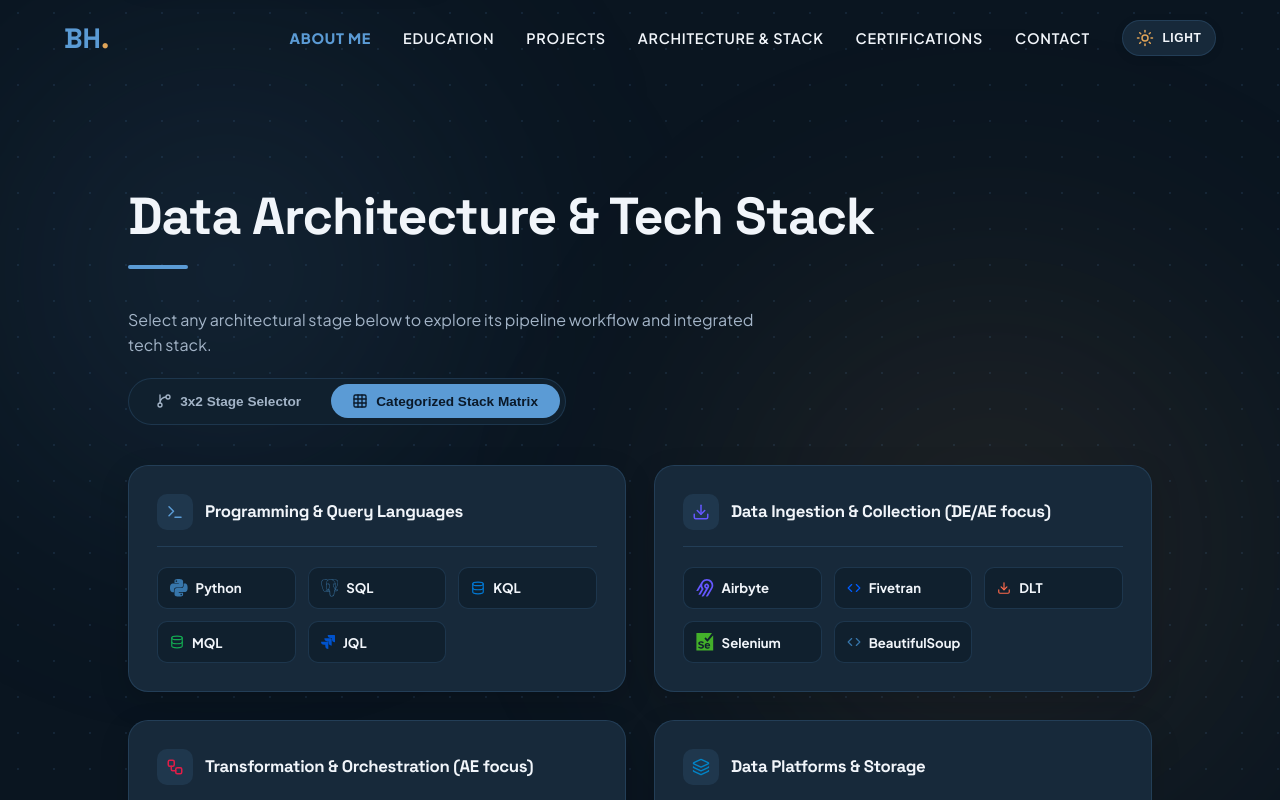
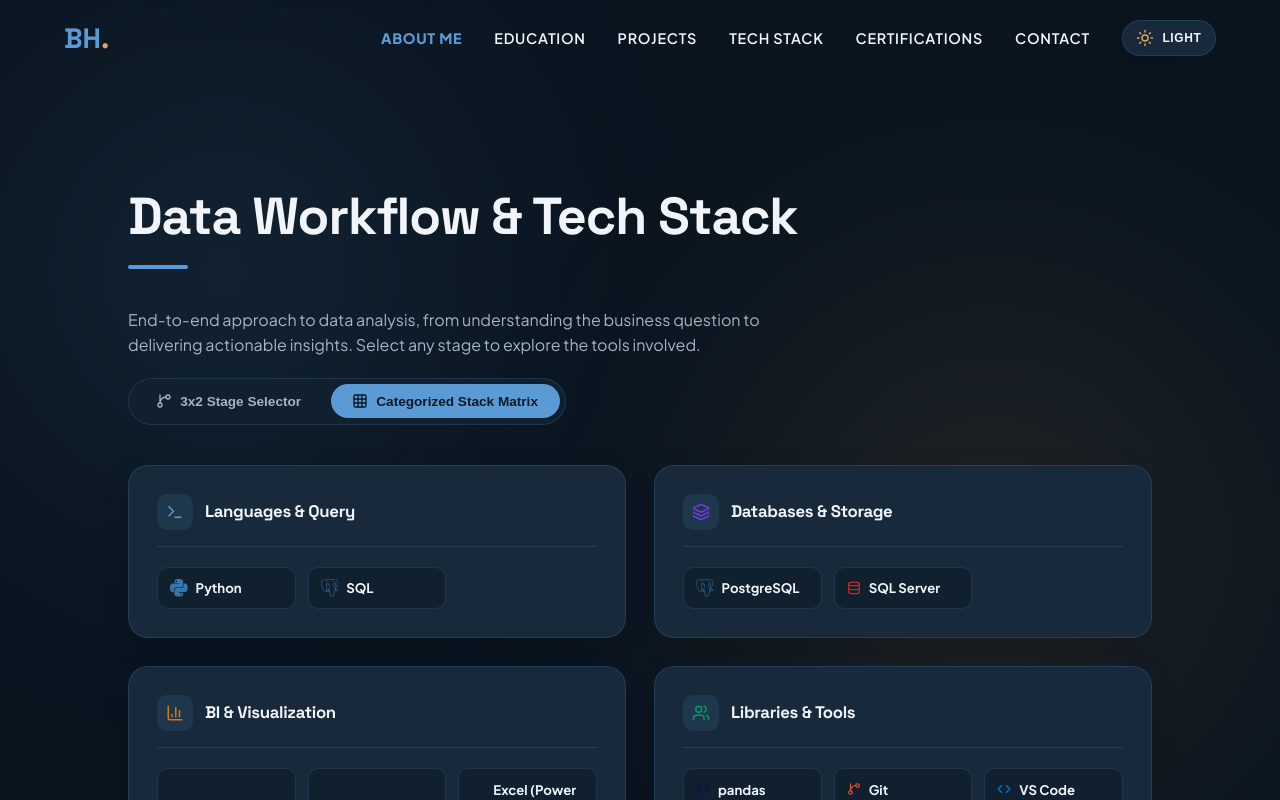
Before and after one commit to BuiHang-stp/Data-Analytics-Portfolio, a React (Vite) app: page / in a window 1280 px wide. Both pictures are taken after a click on the button "Categorized Stack Matrix". Shown: the part 2849-3649 px from the top of the page. Built offline with nearby package versions, Linux system fonts and the light colour scheme.

Commit message:
Update Data Workflow & Tech Stack

```diff
--- a/index.html
+++ b/index.html
@@ -5,7 +5,7 @@
   <meta charset="UTF-8" />
   <link rel="icon" type="image/png" href="/favicon.png" />
   <meta name="viewport" content="width=device-width, initial-scale=1.0" />
-  <title>BuiHang | Fresher Data Analyst</title>
+  <title>Bui Hang | Data Analyst Portfolio</title>
   <meta name="description"
     content="Portfolio of Bùi Thu Hằng - Fresher Data Analyst" />
 
--- a/src/App.jsx
+++ b/src/App.jsx
@@ -3,7 +3,7 @@
 import AboutMe from './components/AboutMe';
 import Education from './components/Education';
 import Projects from './components/Projects';
-import ArchitectureFlow from './components/ArchitectureFlow';
+import DataWorkflow from './components/DataWorkflow';
 import Certifications from './components/Certifications';
 import Contact from './components/Contact';
 import ScrollToTop from './components/ScrollToTop';
@@ -28,7 +28,7 @@
         <AboutMe />
         <Education />
         <Projects />
-        <ArchitectureFlow />
+        <DataWorkflow />
         <Certifications />
         <Contact />
       </main>
--- a/src/components/ArchitectureFlow.jsx
+++ b/src/components/DataWorkflow.jsx
@@ -1,238 +1,163 @@
 import React, { useState } from 'react';
 import {
-  Database, Terminal, Cloud, BarChart3, Workflow,
-  PieChart, Code, Download, Layers, ShieldCheck,
-  Eye, FileText, Layout, Users, ArrowRight, Activity, CheckCircle2,
-  Grid, GitBranch, ArrowLeft
+  Database, Terminal, BarChart3, Code, Download, Layers,
+  Eye, FileText, Users, ArrowRight, CheckCircle2,
+  Grid, GitBranch, ArrowLeft, MessageSquare
 } from 'lucide-react';
-import {
-  SiPython, SiPostgresql, SiDbt, SiApacheairflow, SiSnowflake,
-  SiDatabricks, SiSupabase, SiApachespark, SiAirbyte, SiSelenium,
-  SiGooglecloud, SiGooglebigquery, SiLooker, SiApachesuperset,
-  SiMetabase, SiGoogleanalytics, SiJira, SiConfluence, SiFigma,
-  SiNotion, SiDbeaver, SiMongodb
-} from 'react-icons/si';
+import { SiPython, SiPostgresql } from 'react-icons/si';
 
-export default function ArchitectureFlow() {
+export default function DataWorkflow() {
   const [activeStep, setActiveStep] = useState(0);
   const [viewMode, setViewMode] = useState('pipeline'); // 'pipeline' | 'matrix'
 
   // Stage-by-stage pipeline flow (6 stages for 3x2 Selector Grid)
   const flowSteps = [
     {
-      id: 'ingestion',
-      stage: '01. Ingestion',
-      title: 'Sources & Ingestion',
-      icon: <Download size={22} color="var(--primary)" />,
-      accentColor: 'var(--primary)',
+      id: 'business',
+      stage: '01. Business Understanding',
+      title: 'Business Understanding',
+      icon: <MessageSquare size={22} color="#B07A00" />,
+      accentColor: '#B07A00',
       tools: [
-        { name: 'Airbyte', icon: <SiAirbyte color="#6557FF" /> },
-        { name: 'Fivetran', icon: <Code size={14} color="#005DFF" /> },
-        { name: 'DLT', icon: <Download size={14} color="#FF694B" /> },
-        { name: 'Selenium', icon: <SiSelenium color="#43B02A" /> },
-        { name: 'BeautifulSoup', icon: <Code size={14} color="#3776AB" /> },
-        { name: 'Python ETL', icon: <SiPython color="#3776AB" /> },
-        { name: 'PostgreSQL / MySQL', icon: <SiPostgresql color="#336791" /> },
+        { name: 'Stakeholder Discussion', icon: <Users size={14} color="var(--primary)" /> },
+        { name: 'Requirement Analysis', icon: <FileText size={14} color="#6B7280" /> },
       ],
-      tagline: 'Multi-source Data Extraction & Ingestion',
-      description: 'Extracting high-volume transactional logs, payment streams, and e-commerce APIs across VNPAY, GPBank, and UpBase systems.',
+      tagline: 'From Business Questions to Analytical Problems',
+      description: 'Understanding stakeholder needs and business context, then translating open-ended business questions into concrete analytical problems.',
       highlights: [
-        'Automated CDC (Change Data Capture) & batch syncs',
-        'Partitioned daily raw file extraction to cloud storage',
-        'API & Web Scraping (Selenium / BeautifulSoup)'
+        'Clarifying business needs & context',
+        'Framing analytical questions',
+        'Defining success metrics'
+      ]
+    },
+    {
+      id: 'collection',
+      stage: '02. Data Collection',
+      title: 'Sources & Collection',
+      icon: <Download size={22} color="#2563C7" />,
+      accentColor: '#2563C7',
+      tools: [
+        { name: 'Excel', icon: <FileText size={14} color="#217346" /> },
+        { name: 'CSV', icon: <FileText size={14} color="#6B7280" /> },
+      ],
+      tagline: 'Gathering Raw Datasets',
+      description: 'Collecting data from CSV/Excel files and publicly available sources, preparing the initial data intake for downstream analysis.',
+      highlights: [
+        'Gathering raw datasets from multiple sources',
+        'Initial data intake & consolidation',
+        'Documenting source provenance'
+      ]
+    },
+    {
+      id: 'profiling',
+      stage: '03. Profiling & Cleaning',
+      title: 'Data Profiling & Cleaning',
+      icon: <Eye size={22} color="#C85A5A" />,
+      accentColor: '#C85A5A',
+      tools: [
+        { name: 'Python', icon: <SiPython color="#3776AB" /> },
+        { name: 'pandas', icon: <Code size={14} color="#150458" /> },
+      ],
+      tagline: 'Data Quality & Consistency',
+      description: 'Exploring the data, running quality checks (nulls, duplicates, inconsistent values) and cleaning it into a reliable analytical dataset.',
+      highlights: [
+        'Data profiling & quality checks',
+        'Handling missing / inconsistent values',
+        'Deduplication & type standardization'
       ]
     },
     {
       id: 'storage',
-      stage: '02. Warehousing',
-      title: 'Platforms & Warehouses',
-      icon: <Layers size={22} color="#0284C7" />,
-      accentColor: '#0284C7',
+      stage: '04. Storage & Modeling',
+      title: 'Storage & Data Modeling',
+      icon: <Database size={22} color="#7652B8" />,
+      accentColor: '#7652B8',
       tools: [
-        { name: 'BigQuery', icon: <SiGooglebigquery color="#3367D6" /> },
-        { name: 'Snowflake', icon: <SiSnowflake color="#29B5E8" /> },
-        { name: 'Databricks', icon: <SiDatabricks color="#FF3621" /> },
         { name: 'PostgreSQL', icon: <SiPostgresql color="#336791" /> },
-        { name: 'GCP', icon: <SiGooglecloud color="#4285F4" /> },
-        { name: 'AWS', icon: <Cloud size={14} color="#FF9900" /> },
-        { name: 'Azure', icon: <Cloud size={14} color="#0078D4" /> },
-        { name: 'Supabase', icon: <SiSupabase color="#3ECF8E" /> },
-        { name: 'MongoDB', icon: <SiMongodb color="#13AA52" /> }
+        { name: 'SQL Server', icon: <Database size={14} color="#CC2927" /> },
+        { name: 'SQL', icon: <SiPostgresql color="#336791" /> },
       ],
-      tagline: 'Enterprise Cloud Data Warehousing',
-      description: 'Centralized cloud data warehouses serving as the single source of truth for all business and financial analytics domains.',
+      tagline: 'Layered Design & Star Schema',
+      description: 'Organizing data across raw → staging → marts layers, and designing star schemas with dimension and fact tables for analytical workloads.',
       highlights: [
-        'Separation of compute & storage for cost optimization',
-        'Role-based access control (RBAC) & data security',
-        'Clustered & partitioned tables for sub-second query performance'
+        'Layered design (raw / staging / marts)',
+        'Star schema (dimension & fact tables)',
+        'Data quality tests'
       ]
     },
     {
-      id: 'transformation',
-      stage: '03. Transformation',
-      title: 'dbt & Data Engineering',
-      icon: <Workflow size={22} color="#E11D48" />,
-      accentColor: '#E11D48',
+      id: 'analysis',
+      stage: '05. Analytics & Insights',
+      title: 'SQL Analysis',
+      icon: <Terminal size={22} color="#00875A" />,
+      accentColor: '#00875A',
       tools: [
-        { name: 'dbt Core/Cloud', icon: <SiDbt color="#FF694B" /> },
-        { name: 'Apache Spark', icon: <SiApachespark color="#E25A1C" /> },
         { name: 'SQL', icon: <SiPostgresql color="#336791" /> },
         { name: 'Python', icon: <SiPython color="#3776AB" /> },
-        { name: 'GitHub Actions', icon: <ShieldCheck size={14} color="var(--primary)" /> },
       ],
-      tagline: 'Kimball Dimensional Modeling & Testing',
-      description: 'Transforming raw schemas into production-ready Data Marts (Staging → Intermediate → Marts) with full CI/CD testing.',
+      tagline: 'Business-Question-Driven Queries',
+      description: 'Writing analytical queries to answer business questions and running statistical tests to validate patterns and hypotheses in the data.',
       highlights: [
-        'Automated dbt test assertions & documentation deployments',
-        'Star-schema & Snowflake dimensional data modeling',
-        'Slim CI PR checks via GitHub Actions'
+        'Business-question-driven queries',
+        'CTEs & window functions',
+        'Statistical testing'
       ]
     },
     {
-      id: 'orchestration',
-      stage: '04. Orchestration',
-      title: 'Workflow Orchestration',
-      icon: <Activity size={22} color="#7C3AED" />,
-      accentColor: '#7C3AED',
-      tools: [
-        { name: 'Apache Airflow', icon: <SiApacheairflow color="#017CEE" /> },
-        { name: 'Astronomer', icon: <Workflow size={14} color="#23D9FF" /> },
-        { name: 'Dagster', icon: <Workflow size={14} color="#1890FF" /> },
-        { name: 'Kestra', icon: <Workflow size={14} color="#FF6B6B" /> },
-        { name: 'Mage', icon: <Code size={14} color="#9D4EDD" /> }
-      ],
-      tagline: 'DAG Execution & Monitoring',
-      description: 'Scheduling complex DAG dependencies with SLA alerts, automatic retries, and real-time pipeline monitoring.',
-      highlights: [
-        'Modular Python DAG definitions & custom operators',
-        'Slack/Email alert triggers on pipeline failure',
-        'Backfill capability for historical data re-processing'
-      ]
-    },
-    {
-      id: 'serving',
-      stage: '05. BI & Analytics',
-      title: 'Executive BI & Serving',
-      icon: <BarChart3 size={22} color="#059669" />,
-      accentColor: '#059669',
+      id: 'visualization',
+      stage: '06. Visualization',
+      title: 'BI & Reporting',
+      icon: <BarChart3 size={22} color="#C76500" />,
+      accentColor: '#C76500',
       tools: [
         { name: 'Power BI', icon: <BarChart3 size={14} color="#F2C811" /> },
-        { name: 'Looker Studio', icon: <SiLooker color="#4285F4" /> },
-        { name: 'Superset', icon: <SiApachesuperset color="#00A2D3" /> },
-        { name: 'Metabase', icon: <SiMetabase color="#509EE3" /> },
-        { name: 'GA4 / Analytics', icon: <SiGoogleanalytics color="#E37400" /> },
-        { name: 'SmartLook', icon: <Eye size={14} color="#FF6B35" /> }
+        { name: 'DAX', icon: <Code size={14} color="#185ABD" /> },
+        { name: 'Excel', icon: <FileText size={14} color="#217346" /> },
       ],
-      tagline: 'Actionable Business Intelligence',
-      description: 'Delivering real-time executive dashboards, Cohort retention analysis, and financial KPIs for business decision-makers.',
+      tagline: 'From Data to Actionable Insight',
+      description: 'Building interactive dashboards and reports that turn analytical results into insights business teams can act on.',
       highlights: [
-        'Automated semantic model refreshes',
-        'Interactive drill-down reports & executive KPIs',
-        'Self-service analytics for business teams'
-      ]
-    },
-    {
-      id: 'collaboration',
-      stage: '06. Dev & Ops',
-      title: 'Productivity & Collaboration',
-      icon: <Users size={22} color="#D97706" />,
-      accentColor: '#D97706',
-      tools: [
-        { name: 'Jira', icon: <SiJira color="#0052CC" /> },
-        { name: 'Confluence', icon: <SiConfluence color="#0052CC" /> },
-        { name: 'Figma', icon: <SiFigma color="#F24E1E" /> },
-        { name: 'VS Code', icon: <Code size={14} color="#007ACC" /> },
-        { name: 'DBeaver', icon: <SiDbeaver color="#382923" /> },
-        { name: 'Excel', icon: <FileText size={14} color="#217346" /> },
-        { name: 'Notion', icon: <SiNotion color="#000000" /> }
-      ],
-      tagline: 'Cross-functional Agile Workflow',
-      description: 'Utilizing modern developer tooling, documentation standards, and agile collaboration platforms for team efficiency.',
-      highlights: [
-        'Agile sprint planning with Jira & Confluence',
-        'UI/UX wireframing for BI dashboards with Figma',
-        'Clean documentation in Notion & Markdown'
+        'Interactive dashboards',
+        'DAX measures',
+        'Actionable business insights'
       ]
     }
   ];
 
-  // Full Categorized Tech Stack Matrix Data
+  // Categorized Tech Stack Matrix Data
   const techCategories = [
     {
-      category: "Programming & Query Languages",
+      category: "Languages & Query",
       icon: <Terminal size={18} color="var(--primary)" />,
       items: [
         { name: "Python", icon: <SiPython color="#3776AB" /> },
-        { name: "SQL", icon: <SiPostgresql color="#336791" /> },
-        { name: "KQL", icon: <Database size={14} color="#0078D4" /> },
-        { name: "MQL", icon: <Database size={14} color="#13AA52" /> },
-        { name: "JQL", icon: <SiJira size={14} color="#0052CC" /> }
+        { name: "SQL", icon: <SiPostgresql color="#336791" /> }
       ]
     },
     {
-      category: "Data Ingestion & Collection (DE/AE focus)",
-      icon: <Download size={18} color="#6557FF" />,
+      category: "Databases & Storage",
+      icon: <Layers size={18} color="#7C3AED" />,
       items: [
-        { name: "Airbyte", icon: <SiAirbyte color="#6557FF" /> },
-        { name: "Fivetran", icon: <Code size={14} color="#005DFF" /> },
-        { name: "DLT", icon: <Download size={14} color="#FF694B" /> },
-        { name: "Selenium", icon: <SiSelenium color="#43B02A" /> },
-        { name: "BeautifulSoup", icon: <Code size={14} color="#3776AB" /> }
+        { name: "PostgreSQL", icon: <SiPostgresql color="#336791" /> },
+        { name: "SQL Server", icon: <Database size={14} color="#CC2927" /> }
       ]
     },
     {
-      category: "Transformation & Orchestration (AE focus)",
-      icon: <Workflow size={18} color="#E11D48" />,
+      category: "BI & Visualization",
+      icon: <BarChart3 size={18} color="#D97706" />,
       items: [
-        { name: "dbt", icon: <SiDbt color="#FF694B" /> },
-        { name: "Airflow", icon: <SiApacheairflow color="#017CEE" /> },
-        { name: "Astronomer", icon: <Workflow size={14} color="#23D9FF" /> },
-        { name: "Apache Spark", icon: <SiApachespark color="#E25A1C" /> },
-        { name: "Dagster", icon: <Workflow size={14} color="#1890FF" /> },
-        { name: "Kestra", icon: <Workflow size={14} color="#FF6B6B" /> },
-        { name: "Mage", icon: <Code size={14} color="#9D4EDD" /> }
+        { name: "Power BI", icon: <BarChart3 size={14} color="#F2C811" /> },
+        { name: "DAX", icon: <Code size={14} color="#185ABD" /> },
+        { name: "Excel (Power Query, PivotTables)", icon: <FileText size={14} color="#217346" /> }
       ]
     },
     {
-      category: "Data Platforms & Storage",
-      icon: <Layers size={18} color="#0284C7" />,
+      category: "Libraries & Tools",
+      icon: <Users size={18} color="#059669" />,
       items: [
-        { name: "GCP", icon: <SiGooglecloud color="#4285F4" /> },
-        { name: "AWS", icon: <Cloud size={14} color="#FF9900" /> },
-        { name: "Azure", icon: <Cloud size={14} color="#0078D4" /> },
-        { name: "BigQuery", icon: <SiGooglebigquery color="#3367D6" /> },
-        { name: "Snowflake", icon: <SiSnowflake color="#29B5E8" /> },
-        { name: "Databricks", icon: <SiDatabricks color="#FF3621" /> },
-        { name: "PostgreSQL", icon: <SiPostgresql color="#336791" /> },
-        { name: "SQL Server", icon: <Database size={14} color="#CC2927" /> },
-        { name: "Oracle", icon: <Database size={14} color="#F80000" /> },
-        { name: "MongoDB", icon: <SiMongodb color="#13AA52" /> },
-        { name: "Supabase", icon: <SiSupabase color="#3ECF8E" /> }
-      ]
-    },
-    {
-      category: "BI, Analytics & Visualization (DA/BI focus)",
-      icon: <BarChart3 size={18} color="#059669" />,
-      items: [
-        { name: "Power BI", icon: <BarChart3 size={14} color="#F2C811" /> },
-        { name: "Looker Studio", icon: <SiLooker color="#4285F4" /> },
-        { name: "Superset", icon: <SiApachesuperset color="#00A2D3" /> },
-        { name: "Metabase", icon: <SiMetabase color="#509EE3" /> },
-        { name: "GA4 / Analytics", icon: <SiGoogleanalytics color="#E37400" /> },
-        { name: "SmartLook", icon: <Eye size={14} color="#FF6B35" /> }
-      ]
-    },
-    {
-      category: "Collaboration & Productivity Tools",
-      icon: <Users size={18} color="#D97706" />,
-      items: [
-        { name: "Jira", icon: <SiJira color="#0052CC" /> },
-        { name: "Confluence", icon: <SiConfluence color="#0052CC" /> },
-        { name: "Figma", icon: <SiFigma color="#F24E1E" /> },
-        { name: "VS Code", icon: <Code size={14} color="#007ACC" /> },
-        { name: "DBeaver", icon: <SiDbeaver color="#382923" /> },
-        { name: "Excel", icon: <FileText size={14} color="#217346" /> },
-        { name: "Notion", icon: <SiNotion color="#000000" /> }
+        { name: "pandas", icon: <Code size={14} color="#150458" /> },
+        { name: "Git", icon: <GitBranch size={14} color="#F05032" /> },
+        { name: "VS Code", icon: <Code size={14} color="#007ACC" /> }
       ]
     }
   ];
@@ -241,7 +166,7 @@
     <section id="architecture" className="section" style={{ position: 'relative' }}>
       <div className="container">
         <div style={{ marginBottom: '2.5rem' }}>
-          <h2 className="section-title">Data Architecture & Tech Stack</h2>
+          <h2 className="section-title">Data Workflow & Tech Stack</h2>
           <div style={{
             display: 'flex',
             justifyContent: 'space-between',
@@ -251,7 +176,7 @@
             marginTop: '-1rem'
           }}>
             <p style={{ color: 'var(--text-muted)', fontSize: '1rem', margin: 0, maxWidth: '640px' }}>
-              Select any architectural stage below to explore its pipeline workflow and integrated tech stack.
+              End-to-end approach to data analysis, from understanding the business question to delivering actionable insights. Select any stage to explore the tools involved.
             </p>
 
             {/* Mode Switcher Buttons */}
--- a/src/components/Navbar.jsx
+++ b/src/components/Navbar.jsx
@@ -61,7 +61,7 @@
     { name: 'About Me', href: '#about' },
     { name: 'Education', href: '#education' },
     { name: 'Projects', href: '#projects' },
-    { name: 'Architecture & Stack', href: '#architecture' },
+    { name: 'Tech Stack', href: '#architecture' },
     { name: 'Certifications', href: '#certifications' },
     { name: 'Contact', href: '#contact' },
   ];
@@ -214,7 +214,7 @@
           className={`mobile-bottom-item ${activeSection === 'architecture' ? 'active' : ''}`}
         >
           <Workflow size={18} />
-          <span>Stack</span>
+          <span>Tech Stack</span>
         </a>
         <a
           href="#contact"
--- a/src/index.css
+++ b/src/index.css
@@ -95,13 +95,12 @@
   color: var(--text-main);
   line-height: 1.6;
   overflow-x: hidden;
-  /* Vinamilk Geometric Grid Overlay */
-  background-image: radial-gradient(rgba(91, 155, 213, 0.12) 1px, transparent 1px);
-  background-size: 36px 36px;
 }
 
+/* Light mode: soft blue dot grid */
 [data-theme="light"] body {
   background-image: radial-gradient(rgba(30, 74, 156, 0.1) 1px, transparent 1px);
+  background-size: 36px 36px;
 }
 
 h1,
```
Also changed, not shown: 1 other file (tests, documents, lock files or other folders).
